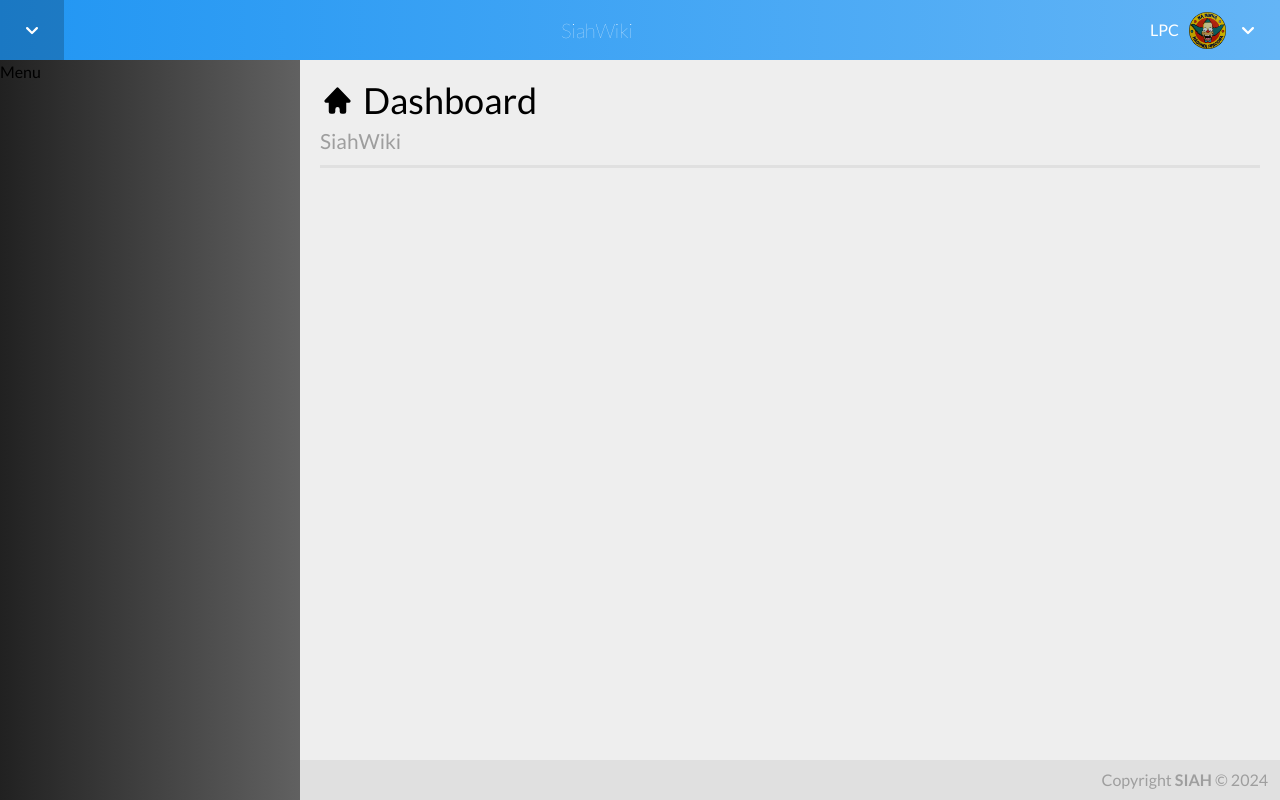
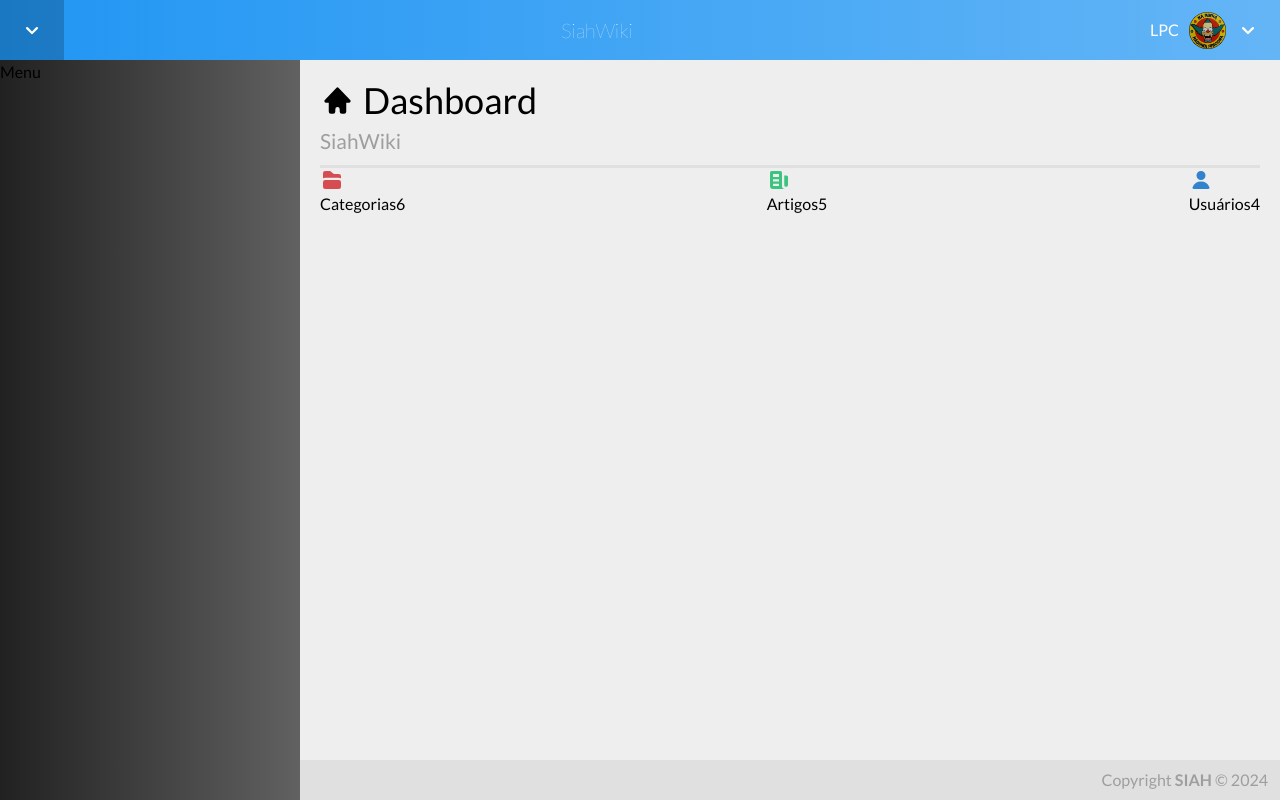
Before and after one commit to luciocarvalho10/siah-wiki, a Next.js app: page /dashboard in a window 1280 px wide. Built offline with nearby package versions, Linux system fonts and the light colour scheme.

Commit message:
Acresentando componente Stats

```diff
--- a/src/pages/dashboard/index.tsx
+++ b/src/pages/dashboard/index.tsx
@@ -1,15 +1,27 @@
 import PageTitle from '@/components/pages/PageTitle'
 import Stat from '@/components/pages/Stat'
+import { Stats } from '@/data/db/stats'
 import { baseApiUrl } from '@/globais'
-import { HomeIcon } from '@heroicons/react/16/solid'
+import { HomeIcon, FolderIcon, NewspaperIcon, UserIcon } from '@heroicons/react/16/solid'
 import { useEffect, useState } from 'react'
 
 export default function Dashboard() {
-    const [stats, setStats] = useState({})
+    const statsEmpty: Stats = {
+        users: 0,
+        articles: 0,
+        categories: 0,
+    }
+    const [stats, setStats] = useState<Stats>(statsEmpty)
 
-    function getStats() {
+    async function getStats() {
+		const res = await fetch(`${baseApiUrl}/stats`)
+        const stats: Stats = await res.json()
+        setStats(stats)
+	}
 
-    }
+    useEffect(() => {
+        getStats()
+    }, [])
 
 	return (
 		<div>
@@ -18,6 +30,26 @@ export default function Dashboard() {
 				main="Dashboard"
 				sub="SiahWiki"
 			/>
+			<div className="stats flex flex-wrap justify-between">
+				<Stat
+					title="Categorias"
+					value={stats.categories}
+					icon={<FolderIcon className="h-6 w-6" />}
+					color="#d54d50"
+				/>
+				<Stat
+					title="Artigos"
+					value={stats.articles}
+					icon={<NewspaperIcon className="h-6 w-6" />}
+					color="#3bc480"
+				/>
+				<Stat
+					title="Usuários"
+					value={stats.users}
+					icon={<UserIcon className="h-6 w-6" />}
+					color="#3282cd"
+				/>
+			</div>
 		</div>
 	)
 }
```
